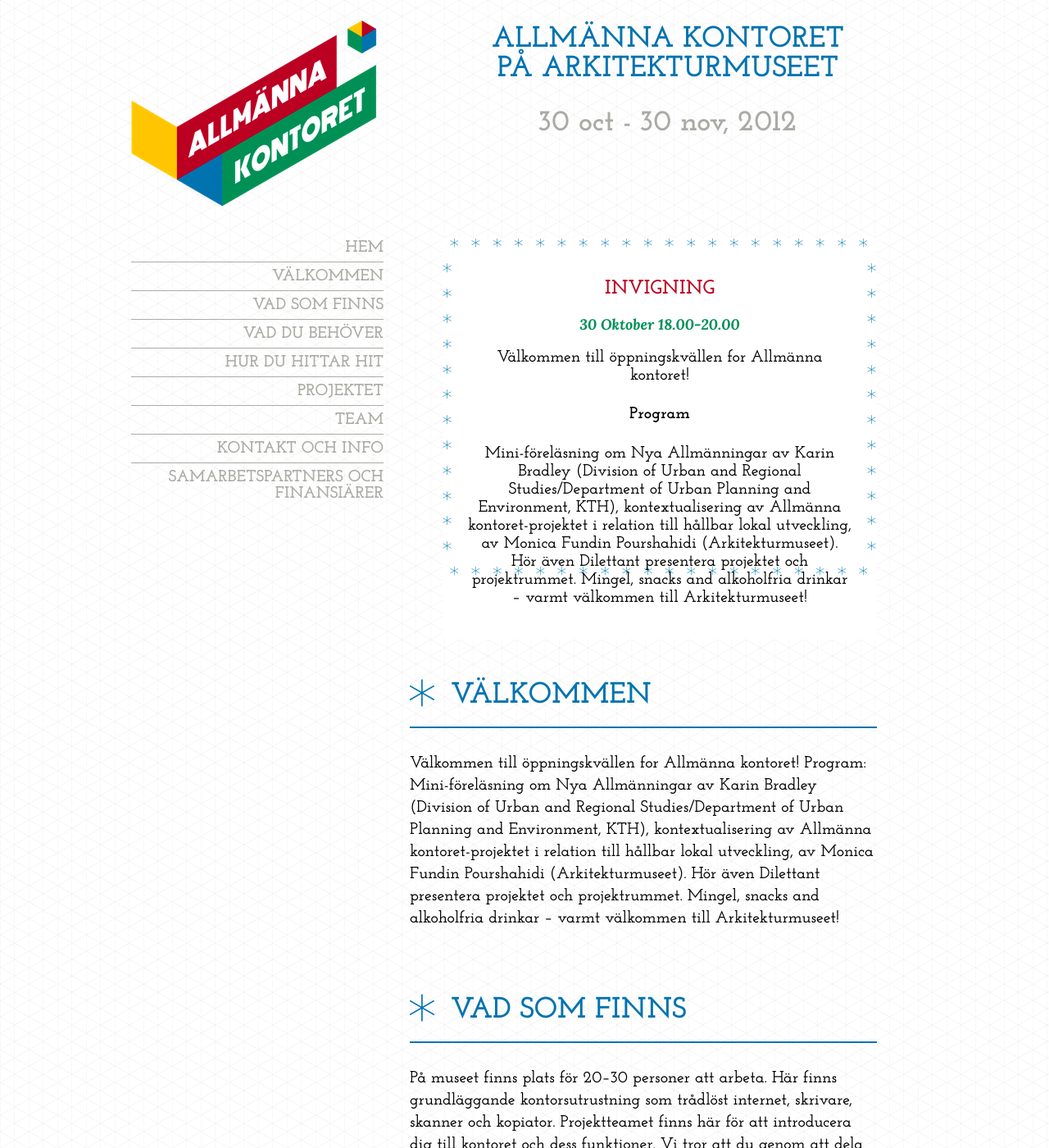
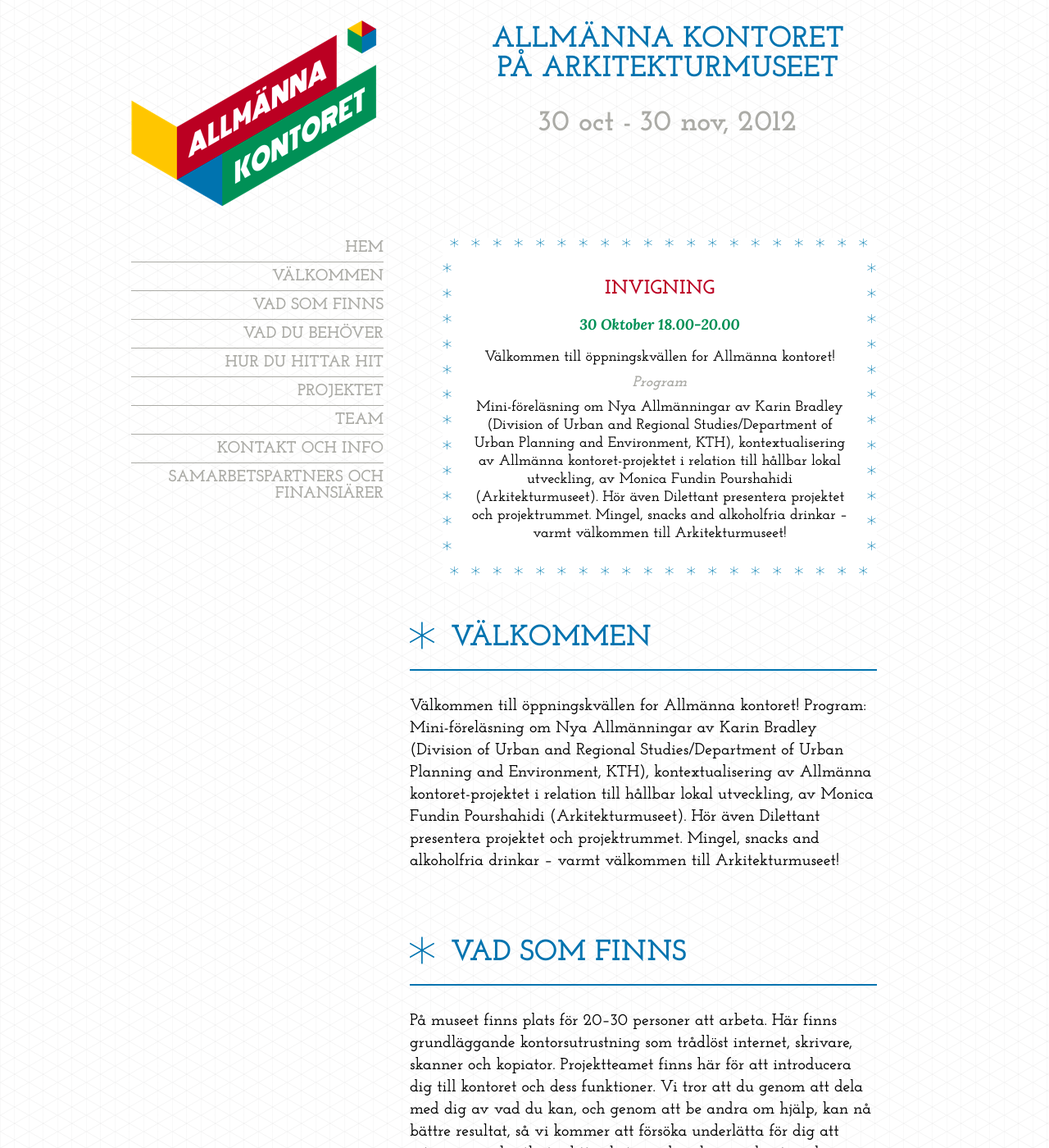
Before and after one commit to dilettant/allmannakontoret, a Jekyll site: the page built from arkitekturmuseet/index.html, in a window 1280 px wide and 1400 px high. Shown: the whole window at 82% size. Built offline with Jekyll 4.4.1, drawn with Linux system fonts in a browser that asks for light colours; comment, search, counter and statistics services are not loaded.

Commit message:
decons/recons tructing

```diff
--- a/assets/amuseet.css
+++ b/assets/amuseet.css
@@ -137,10 +137,11 @@
   background: #fff url(/assets/img/frame.png) no-repeat;
   padding: 30px 30px 70px;
   width: 470px;
-  height: 390px;
+  height: 320px;
   margin-left: 40px;
   text-align: center;
   margin-top: 40px;
+  font-size: 18px;
 }
 
 hgroup.event h2{
@@ -153,6 +154,15 @@
   font-style: italic;
   font-size: 18px;
   font-weight: 700;
+}
+
+hgroup.event h4{
+  font-style: italic;
+  font-size: 18px;
+  font-weight: 700;
+  color: #ababa6;
+  padding: 0;
+  margin: 10px 0;
 }
 
 hgroup.event h3,
```
